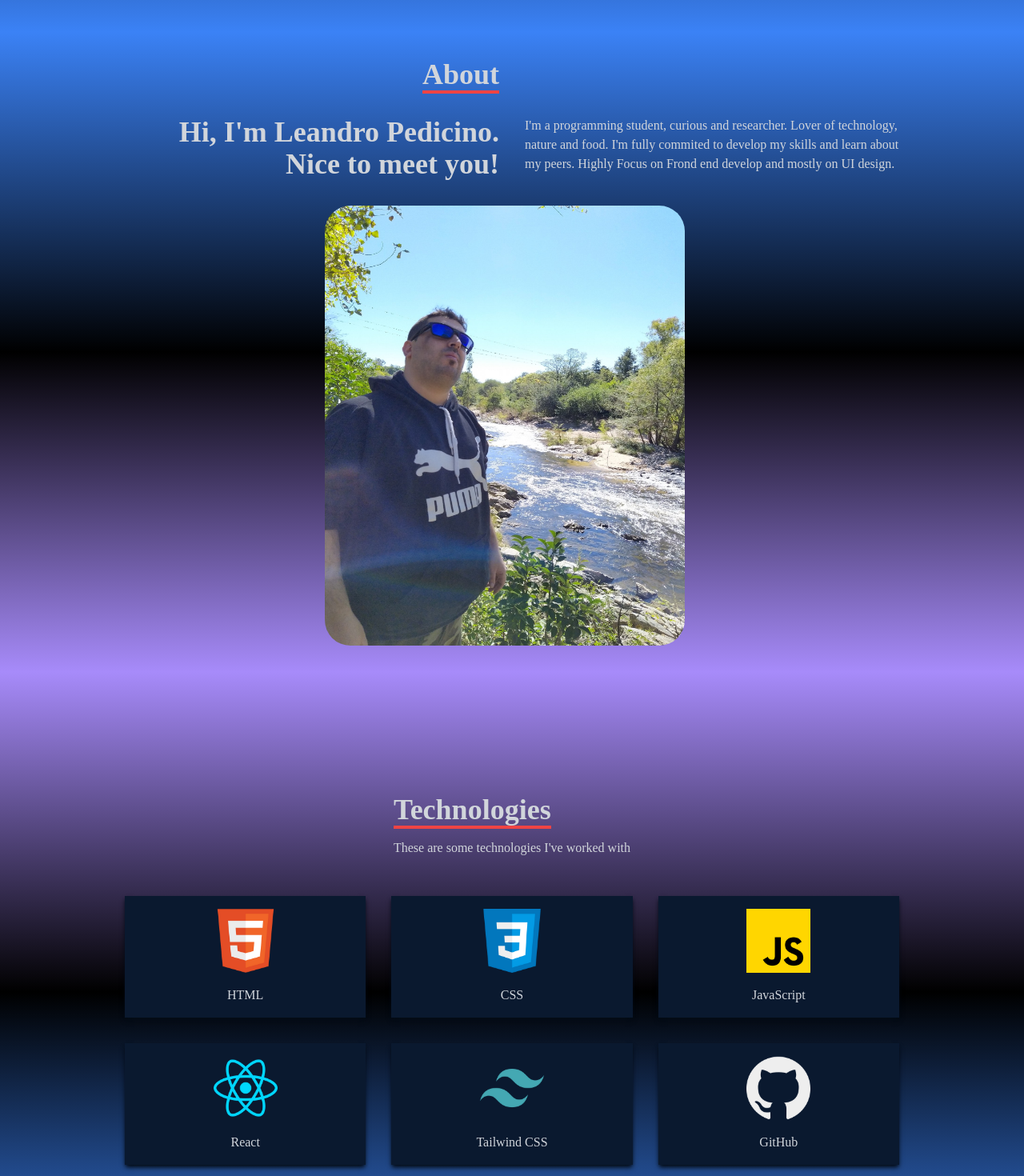
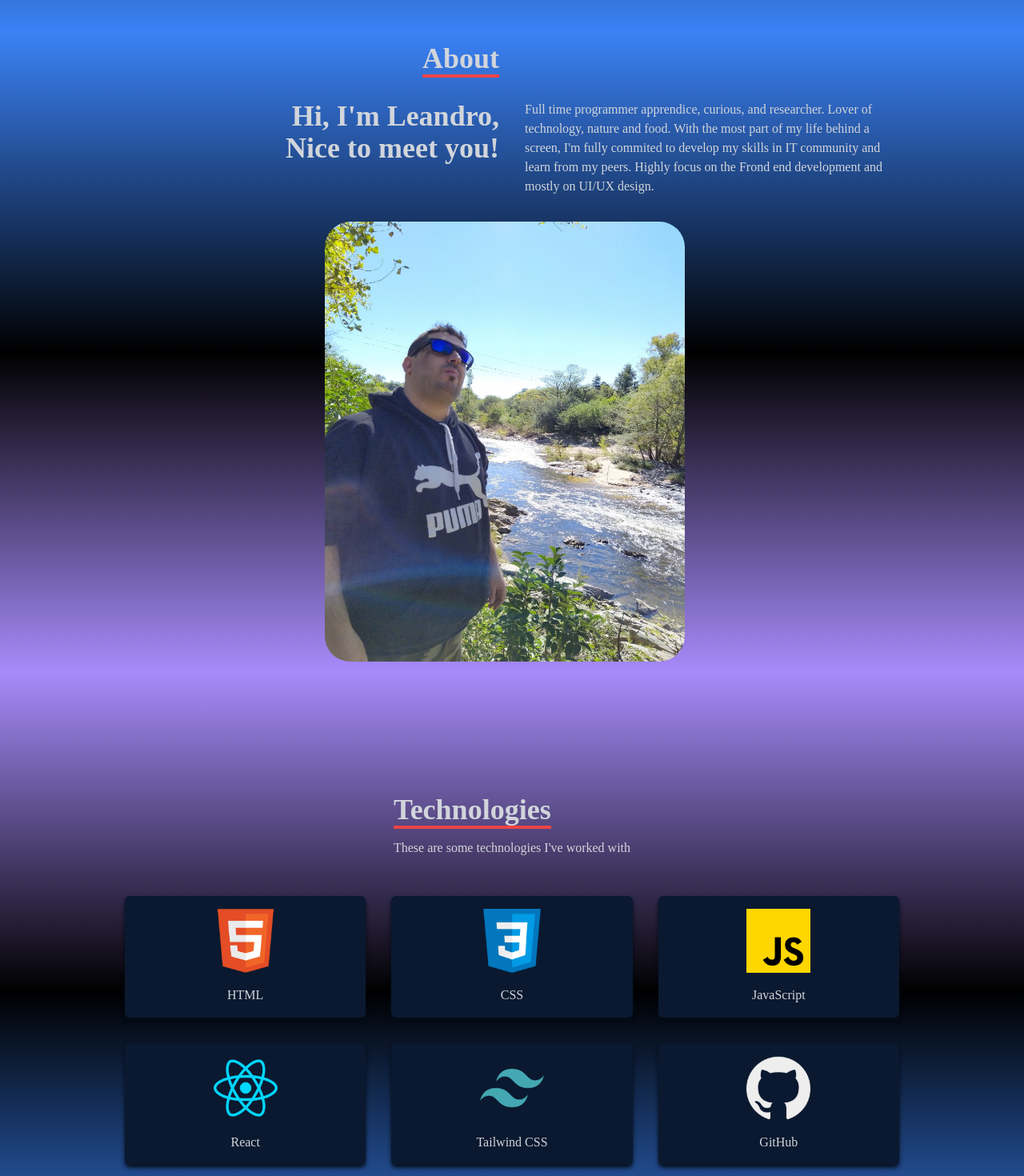
Before and after one commit to LPedicino/portfolio, a React (Create React App) app: page / in a window 1280 px wide. Shown: the part 760-2230 px from the top of the page at 80% size. Built offline with nearby package versions, Linux system fonts and the light colour scheme.

Commit message:
Feat: desc added

```diff
--- a/src/components/About.jsx
+++ b/src/components/About.jsx
@@ -18,14 +18,18 @@ const About = () => {
         </div>
         <div className="max-w-[1000px] w-full grid sm:grid-cols-2 gap-8 px-4">
           <div className="sm:text-right text-4xl font-bold">
-            <p>Hi, I'm Leandro Pedicino. Nice to meet you!</p>
+            <p>
+              Hi, I'm Leandro, <br />
+              Nice to meet you!
+            </p>
           </div>
           <div>
             <p>
-              I'm a programming student, curious and researcher. Lover of
-              technology, nature and food. I'm fully commited to develop my
-              skills and learn about my peers. Highly Focus on Frond end develop
-              and mostly on UI design.
+              Full time programmer apprendice, curious, and researcher. Lover of
+              technology, nature and food. With the most part of my life behind
+              a screen, I'm fully commited to develop my skills in IT community
+              and learn from my peers. Highly focus on the Frond end development
+              and mostly on UI/UX design.
             </p>
           </div>
           <div id="image">
--- a/src/components/Contact.jsx
+++ b/src/components/Contact.jsx
@@ -17,7 +17,8 @@ const Contact = () => {
           </p>
           <p className="text-gray-300 py-4">
             {" "}
-            Submit the form below or contactme directly by email -{" "}
+            Please complete the form below to sendme a direct message to
+            Getform.io or contactme by email.{" "}
           </p>
         </div>
         <input
--- a/src/components/Home.jsx
+++ b/src/components/Home.jsx
@@ -18,11 +18,11 @@ const Home = () => {
           Front End Developer
         </h2>
         <p className="text-[#8892b0] py-4 max-w-[700px]">
-          I'm a Front End Developer, with focus on React. Really pasionate to
-          learn the deep world of the Front end and UI/UX Design
+          Front End Developer, with focus on React. Really pasionate to learn
+          the deep world of the Front end and UI/UX Design
         </p>
         <div>
-          <Link to="about" smooth={true} duration={500}>
+          <Link to="about">
             <button className="text-white rounded-md group border-2 px-6 py-3 my-2 flex items-center hover:font-bold hover:scale-105 duration-300 hover:bg-[#975ad0] hover:border-[#975ad0]">
               View More
               <span className="group-hover:rotate-90 duration-300">
--- a/src/components/Navbar.jsx
+++ b/src/components/Navbar.jsx
@@ -26,6 +26,9 @@ const NavBar = () => {
           />
         </Link>
       </div>
+
+      {/* Mobile social */}
+
       <div className="md:hidden">
         <ul className="flex flex-row justify-between w-[200px] h-[50px] text-center">
           <li className="w-[25px] h-[25px] rounded-full flex flex-row items-center hover:scale-110 duration-300 mt-2">
@@ -48,7 +51,7 @@ const NavBar = () => {
               <FaGithub size={25} />
             </a>
           </li>
-          <li className="w-[25px] h-[25px] rounded-full flex flex-row items-center hover:scale-110 duration-300 mt-2">
+          <li className="w-[25px] h-[25px] rounded-full flex flex-row items-center  hover:scale-110 duration-300 mt-2">
             {" "}
             <a
               className="grid items-center w-full text-black"
@@ -137,9 +140,9 @@ const NavBar = () => {
         </li>
       </ul>
 
-      {/* Social Icons */}
+      {/* Social Menu */}
 
-      <div className="hidden lg:flex fixed flex-col top-[35%] left-0">
+      <div className="hidden lg:flex fixed flex-col top-[35%] left-0 font-semibold">
         <ul>
           <li className="w-[160px] h-[60px] flex justify-between items-center ml-[-100px] hover:ml-[-10px] duration-300 bg-[#0077b5]">
             {" "}
--- a/src/components/Technologies.jsx
+++ b/src/components/Technologies.jsx
@@ -19,21 +19,21 @@ const Technologies = () => {
           <p className="text-4xl font-bold inline border-b-4 border-red-500">
             Technologies
           </p>
-          <p className="py-4"> These are some technologies I've worked with</p>
+          <p className="py-4">These are some technologies I've worked with</p>
         </div>
 
         {/* Icons Container */}
 
         <div className="w-full grid grid-cols-2 sm:grid-cols-3 gap-8 text-center py-8">
-          <div className="bg-[#0a192f] shadow-md shadow-[#040c16] hover:scale-110 duration-500">
+          <div className="bg-[#0a192f] shadow-md shadow-[#040c16] hover:scale-110 duration-500 hover:font-bold rounded-md hover:cursor-pointer">
             <img className="w-20 mx-auto my-4" src={HTML} alt="HTML icon" />
             <p className="my-4">HTML</p>
           </div>
-          <div className="bg-[#0a192f] shadow-md shadow-[#040c16] hover:scale-110 duration-500">
+          <div className="bg-[#0a192f] shadow-md shadow-[#040c16] hover:scale-110 duration-500 hover:font-bold rounded-md hover:cursor-pointer">
             <img className="w-20 mx-auto my-4" src={CSS} alt="CSS icon" />
             <p className="my-4">CSS</p>
           </div>
-          <div className="bg-[#0a192f] shadow-md shadow-[#040c16] hover:scale-110 duration-500">
+          <div className="bg-[#0a192f] shadow-md shadow-[#040c16] hover:scale-110 duration-500 hover:font-bold rounded-md hover:cursor-pointer">
             <img
               className="w-20 mx-auto my-4"
               src={JavaScript}
@@ -41,7 +41,7 @@ const Technologies = () => {
             />
             <p className="my-4">JavaScript</p>
           </div>
-          <div className="bg-[#0a192f] shadow-md shadow-[#040c16] hover:scale-110 duration-500">
+          <div className="bg-[#0a192f] shadow-md shadow-[#040c16] hover:scale-110 duration-500 hover:font-bold rounded-md hover:cursor-pointer">
             <img
               className="w-20 mx-auto my-4"
               src={ReactImg}
@@ -49,7 +49,7 @@ const Technologies = () => {
             />
             <p className="my-4">React</p>
           </div>
-          <div className="bg-[#0a192f] shadow-md shadow-[#040c16] hover:scale-110 duration-500">
+          <div className="bg-[#0a192f] shadow-md shadow-[#040c16] hover:scale-110 duration-500 hover:font-bold rounded-md hover:cursor-pointer ">
             <img
               className="w-20 mx-auto my-4"
               src={Tailwind}
@@ -57,7 +57,7 @@ const Technologies = () => {
             />
             <p className="my-4">Tailwind CSS</p>
           </div>
-          <div className="bg-[#0a192f] shadow-md shadow-[#040c16] hover:scale-110 duration-500">
+          <div className="bg-[#0a192f] shadow-md shadow-[#040c16] hover:scale-110 duration-500 hover:font-bold rounded-md hover:cursor-pointer">
             <img className="w-20 mx-auto my-4" src={GitHub} alt="GitHub icon" />
             <p className="my-4">GitHub</p>
           </div>
```
